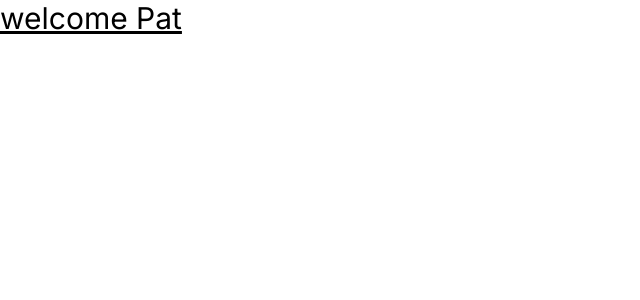
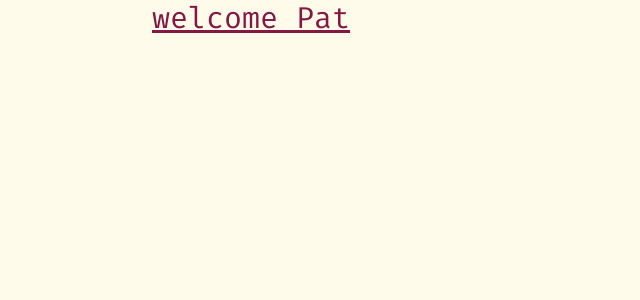
Before and after one commit to semandaPatricia/Blog-Sanity-CMS, a Next.js app: page / in a window 1280 px wide. Shown: the top 300 px of the page, without its empty margins (0-640 px from the left). Built offline with nearby package versions, Linux system fonts and the light colour scheme.

Commit message:
add next-themes and base styles

```diff
--- a/app/layout.tsx
+++ b/app/layout.tsx
@@ -1,22 +1,31 @@
 import type { Metadata } from "next";
-import { Inter } from "next/font/google";
+import { Fira_Code } from "next/font/google";
 import "./globals.css";
+//import Navbar from "../components/Navbar";
+import { Provider } from "./utils/Provider";
 
-const inter = Inter({ subsets: ["latin"] });
+const firaCode = Fira_Code({ subsets: ["latin"] });
 
 export const metadata: Metadata = {
-  title: "Create Next App",
-  description: "Generated by create next app",
+  title: "Blog With CMS - Next.js App",
+  description: "Created with Next.js and Sanity.io for my YouTube channel",
 };
 
 export default function RootLayout({
   children,
-}: Readonly<{
+}: {
   children: React.ReactNode;
-}>) {
+}) {
   return (
     <html lang="en">
-      <body className={inter.className}>{children}</body>
+      <body
+        className={`${firaCode.className} h-full bg-amber-50 text-pink-900 dark:bg-slate-950 dark:text-amber-50 dark:selection:bg-pink-600`}
+      >
+        <Provider>
+
+          <main className="h-full mx-auto max-w-5xl px-6">{children}</main>
+        </Provider>
+      </body>
     </html>
   );
 }
--- /dev/null
+++ b/app/utils/Provider.tsx
@@ -0,0 +1,12 @@
+"use client";
+
+import React from "react";
+import { ThemeProvider } from "next-themes";
+
+interface Props {
+  children: React.ReactNode;
+}
+
+export const Provider = ({ children }: Props) => {
+  return <ThemeProvider attribute="class">{children}</ThemeProvider>;
+};
--- a/package.json
+++ b/package.json
@@ -10,6 +10,7 @@
   },
   "dependencies": {
     "next": "14.1.4",
+    "next-themes": "^0.3.0",
     "react": "^18",
     "react-dom": "^18"
   },
--- a/tailwind.config.ts
+++ b/tailwind.config.ts
@@ -6,14 +6,9 @@ const config: Config = {
     "./components/**/*.{js,ts,jsx,tsx,mdx}",
     "./app/**/*.{js,ts,jsx,tsx,mdx}",
   ],
+  darkMode: "class",
   theme: {
-    extend: {
-      backgroundImage: {
-        "gradient-radial": "radial-gradient(var(--tw-gradient-stops))",
-        "gradient-conic":
-          "conic-gradient(from 180deg at 50% 50%, var(--tw-gradient-stops))",
-      },
-    },
+
   },
   plugins: [
     require('@tailwindcss/typography'),
```
Also changed, not shown: 1 other file (tests, documents, lock files or other folders).
